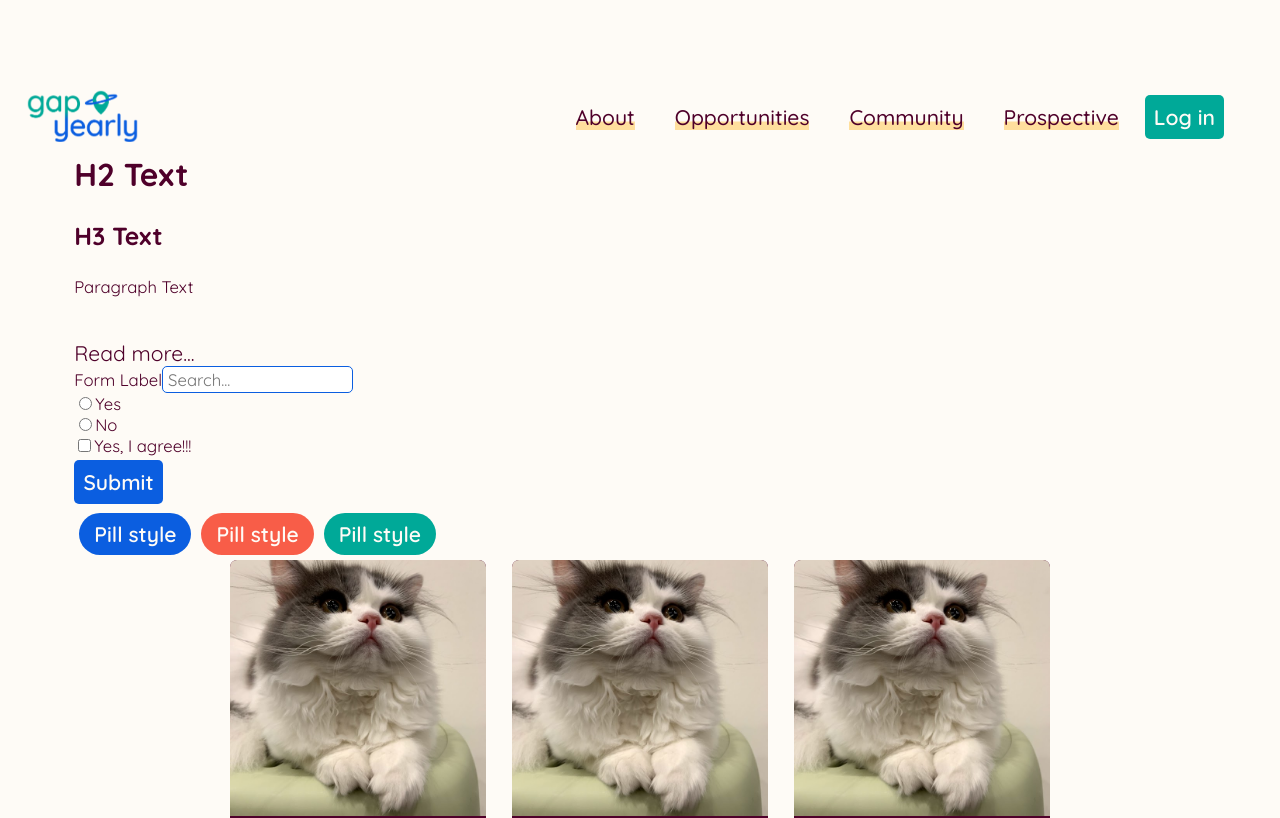
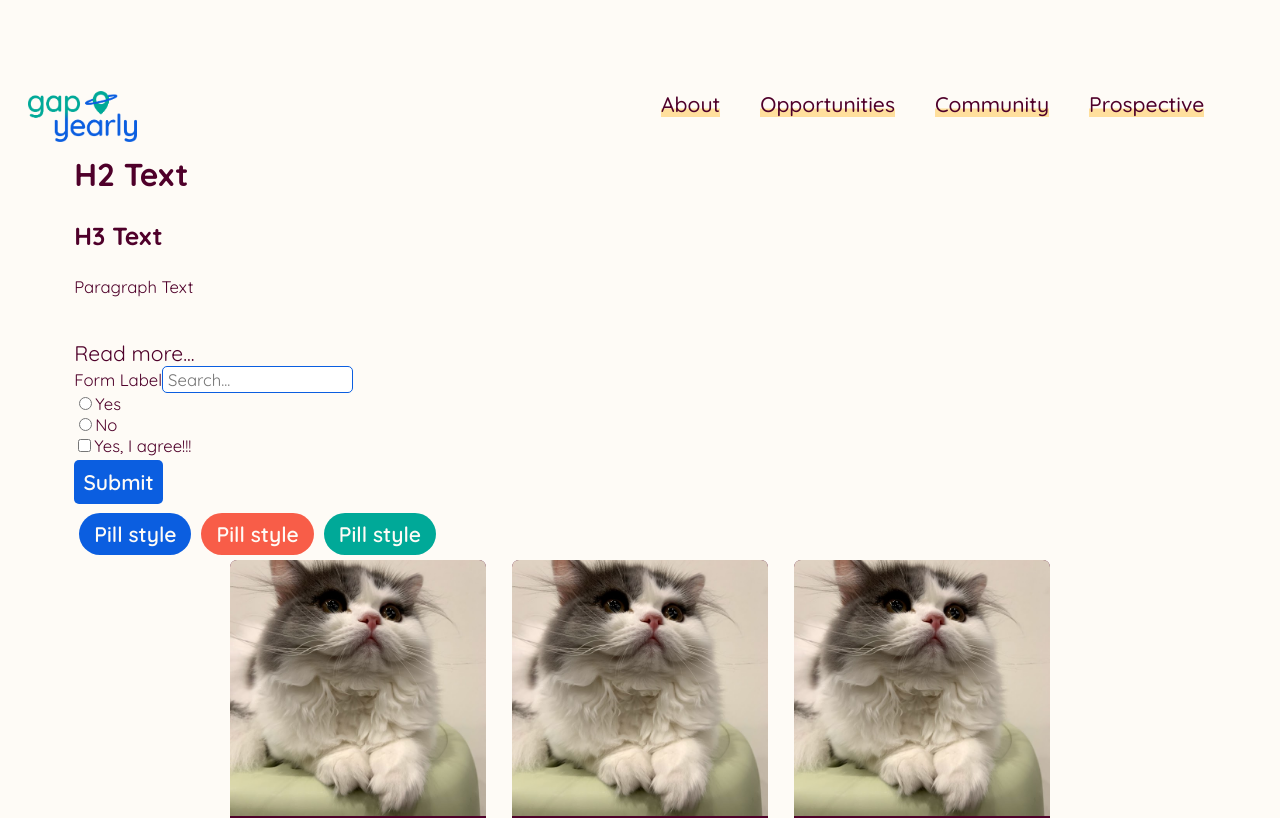
Before and after one commit to gapyearly/NextJS-Client, a Next.js app: page / in a window 1280 px wide. Shown: the top 818 px of the page. Built offline with nearby package versions, Linux system fonts and the light colour scheme.

Commit message:
Changed link to href, edited navbar structure

```diff
--- a/components/Buttons/Button.js
+++ b/components/Buttons/Button.js
@@ -1,10 +1,11 @@
 import Link from "next/link";
 import styles from "./Button.module.css";
 
-export default function Button({ color, link, children }) {
+export default function Button({ color, href, children }) {
+  console.log(href);
   return (
     <button className={styles[color]}>
-      <Link href={link}>
+      <Link href={href}>
         <a className="noUnderline">{children}</a>
       </Link>
     </button>
--- a/components/Buttons/Pill.js
+++ b/components/Buttons/Pill.js
@@ -1,10 +1,10 @@
 import Link from "next/link";
 import styles from "./Button.module.css";
 
-export default function Pill({ color, link, children }) {
+export default function Pill({ color, href, children }) {
   return (
     <button className={`${styles.pill} ${styles[color]}`}>
-      <Link href={link}>
+      <Link href={href}>
         <a className="noUnderline">{children}</a>
       </Link>
     </button>
--- a/components/Layouts/Navbar/Navbar.module.css
+++ b/components/Layouts/Navbar/Navbar.module.css
@@ -45,10 +45,11 @@
   box-shadow: 0px 8px 16px 0px rgba(0, 0, 0, 0.2);
   padding: 10px;
 }
+
 .dropdownItem {
   display: flex;
   align-items: center;
-  font-size: 0.6rem;
+  font-size: 0.8rem;
 }
 /* Show the dropdown menu on hover */
 .dropdown:hover .dropdownContent {
--- /dev/null
+++ b/components/Layouts/Navbar/Navfolder.js
@@ -0,0 +1,14 @@
+import styles from "./Navbar.module.css";
+/**
+ * @param  {string} title
+ * @param  {string} href
+ * @param  {} children
+ */
+export default function Navfolder({ title, href, children }) {
+  return (
+    <span className={styles.dropdown}>
+      <a className={styles.navLink}>{title}</a>
+      <div className={styles.dropdownContent}>{children}</div>
+    </span>
+  );
+}
--- /dev/null
+++ b/components/Layouts/Navbar/Navlink.js
@@ -0,0 +1,11 @@
+import React from "react";
+import Link from "next/link";
+import styles from "./Navbar.module.css";
+
+export default function Navlink({ href, children }) {
+  return (
+    <Link href={href}>
+      <a className={styles.dropdownItem}>{children}</a>
+    </Link>
+  );
+}
--- a/components/Layouts/Navbar/Navmenu.js
+++ /dev/null
@@ -1,43 +0,0 @@
-import styles from "./Navbar.module.css";
-import Link from "next/link";
-import Button from "@components/Buttons/Button.js";
-
-const sitemap = require("./sitemap.json").header;
-/**
- * Sitemap Header Structure Ex.
- * Array of navFolders:
- *    Label:"About"  // Title of nav folder
- *    dropDownItems: Array of dropdownItems // Each dropdown item consists of:
- *       "linkLabel" to be displayed and,
- *       "href" to be used as a link
- */
-export default function NavMenu() {
-  const navFolders = sitemap.map((navFolderInfo) => {
-    return <NavFolder key={navFolderInfo.label} data={navFolderInfo} />;
-  });
-  return (
-    <div className={styles.navItems}>
-      {navFolders}{" "}
-      <Button color="greenBg" link="/">
-        Log in
-      </Button>
-    </div>
-  );
-  // TODO: add a link to this button
-}
-
-const NavFolder = ({ data }) => {
-  const links = data.dropdownItems.map((item) => {
-    return (
-      <Link href={item.href} key={item.linkLabel}>
-        <a className={styles.dropdownItem}>{item.linkLabel}</a>
-      </Link>
-    );
-  });
-  return (
-    <span className={styles.dropdown}>
-      <a className={styles.navLink}>{data.label}</a>
-      <div className={styles.dropdownContent}>{links}</div>
-    </span>
-  );
-};
--- a/components/Layouts/Navbar/index.js
+++ b/components/Layouts/Navbar/index.js
@@ -2,7 +2,8 @@ import React, { useState, useEffect } from "react";
 import Link from "next/link";
 import styles from "./Navbar.module.css";
 import debounce from "@util/debounce";
-import NavMenu from "./Navmenu";
+import Navfolder from "./Navfolder";
+import Navlink from "./Navlink";
 
 // How far the user has to scroll in px for nav to reappear
 const SCROLL_LENGTH = 50;
@@ -63,8 +64,23 @@ export default function Navbar() {
           className={styles.logo}
         />
       </Link>
-      <div id="navbar" className={styles.navbar}>
-        <NavMenu className={styles.navMenu} />
+      <div className={styles.navItems}>
+        <Navfolder title="About" href="">
+          <Navlink href="/">About Gapyearly</Navlink>
+          <Navlink href="/">Our Team</Navlink>
+          <Navlink href="/">Join the Team</Navlink>
+          <Navlink href="/">Our Sponsors</Navlink>
+          <Navlink href="/">Contact</Navlink>
+        </Navfolder>
+        <Navfolder title="Opportunities" href="">
+          e
+        </Navfolder>
+        <Navfolder title="Community" href="">
+          e
+        </Navfolder>
+        <Navfolder title="Prospective" href="">
+          e
+        </Navfolder>
       </div>
     </nav>
   );
--- a/package.json
+++ b/package.json
@@ -12,7 +12,6 @@
     "@ckeditor/ckeditor5-build-classic": "^27.0.0",
     "@ckeditor/ckeditor5-react": "^3.0.2",
     "axios": "^0.21.1",
-    "babel-plugin-react-css-modules": "^5.2.6",
     "js-cookie": "^2.2.1",
     "next": "10.0.7",
     "nextjs-redirect": "^5.0.2",
--- a/pages/index.js
+++ b/pages/index.js
@@ -10,12 +10,6 @@ export default function Home() {
     <div className={styles.container}>
       <Head>
         <title>Gapyearly</title>
-        <link rel="icon" href="/favicon.ico" />
-        <link rel="preconnect" href="https://fonts.gstatic.com" />
-        <link
-          href="https://fonts.googleapis.com/css2?family=Quicksand:wght@300;400;500;600;700&display=swap"
-          rel="stylesheet"
-        ></link>
       </Head>
       <Layout>
         <main className={styles.main}>
@@ -43,17 +37,17 @@ export default function Home() {
               <input type="checkbox" name="permission"></input>Yes, I agree!!!
             </label>
 
-            <Button color="blueBg" link="gapyearly.com">
+            <Button color="blueBg" href="gapyearly.com">
               Submit
             </Button>
             <br></br>
-            <Pill color="blueBg" link="">
+            <Pill color="blueBg" href="">
               Pill style
             </Pill>
-            <Pill color="redBg" link="">
+            <Pill color="redBg" href="">
               Pill style
             </Pill>
-            <Pill color="greenBg" link="">
+            <Pill color="greenBg" href="">
               Pill style
             </Pill>
           </form>
```
Also changed, not shown: pages/facts-and-figures.js (added, +16 -0 lines), 1 other file (tests, documents, lock files or other folders).
